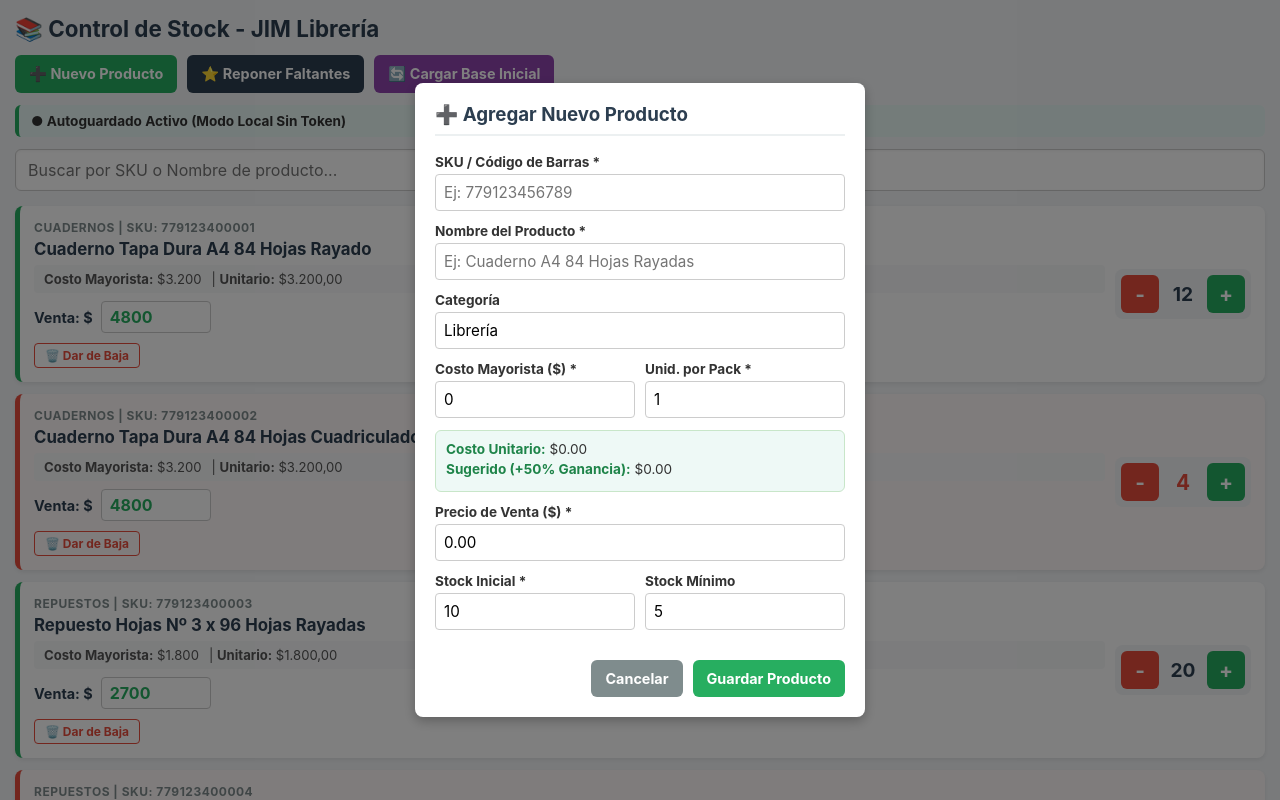
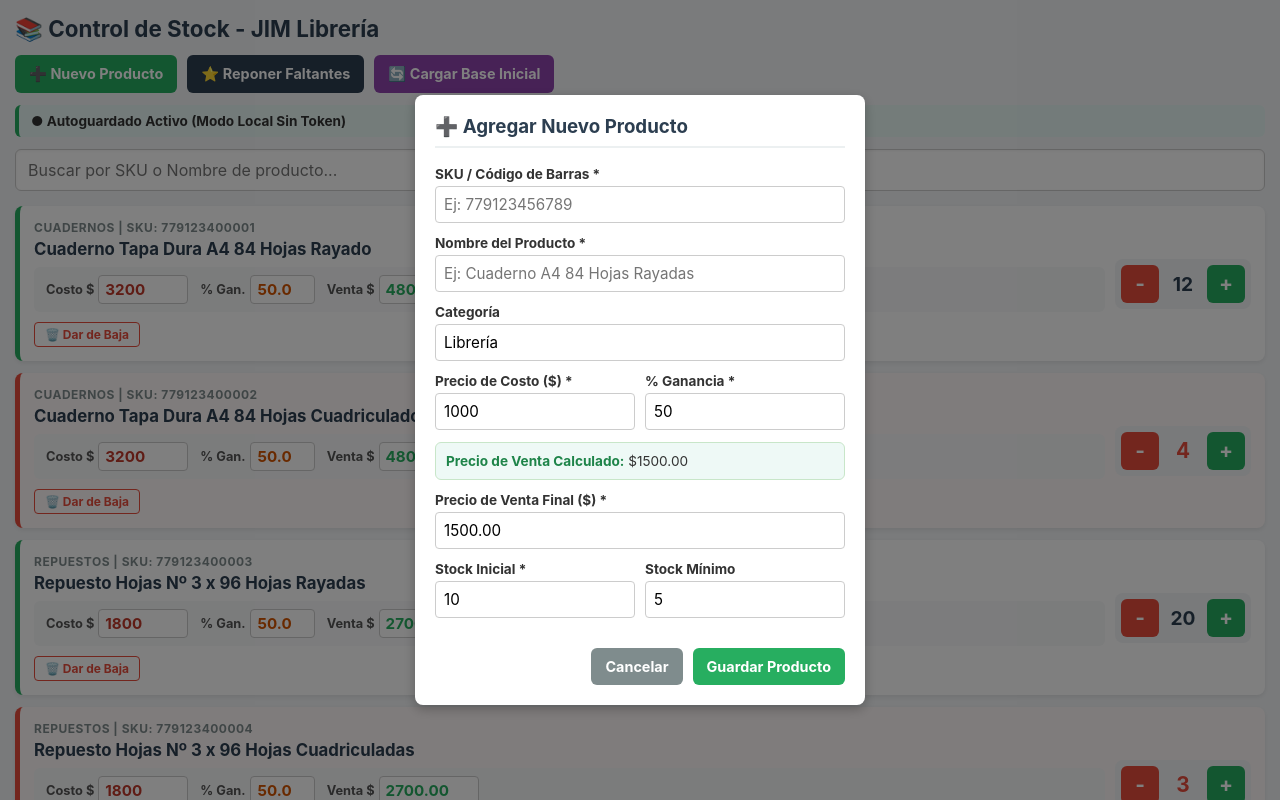
Before and after one commit to Marvin-894/control-stock, a plain HTML site: page index.html in a window 1280 px wide. Both pictures are taken after a click on the button "➕ Nuevo Producto". Shown: the top 800 px of the page. Drawn offline with Linux system fonts and the light colour scheme.

Commit message:
Refactor pricing logic and update input fields
Updated pricing input fields and calculations to include profit percentage. Adjusted styles and improved modal functionality for product pricing.

```diff
--- a/index.html
+++ b/index.html
@@ -94,33 +94,41 @@
     .card-title { font-weight: bold; font-size: 1.05rem; color: #2c3e50; margin: 4px 0 6px 0; }
 
     .price-details {
-      font-size: 0.82rem;
-      color: #555;
+      font-size: 0.85rem;
+      color: #333;
       display: flex;
       flex-wrap: wrap;
-      gap: 10px;
+      align-items: center;
+      gap: 12px;
       background: #f8f9fa;
-      padding: 6px 10px;
-      border-radius: 4px;
-      margin-top: 4px;
+      padding: 8px 12px;
+      border-radius: 6px;
+      margin-top: 8px;
     }
 
-    .card-price {
-      margin-top: 8px;
+    .price-input-group {
       display: flex;
       align-items: center;
-      gap: 8px;
+      gap: 4px;
     }
 
-    .card-price input {
-      width: 110px;
-      padding: 5px 8px;
+    .price-input-group label {
+      font-size: 0.8rem;
       font-weight: bold;
-      font-size: 1rem;
+      color: #555;
+    }
+
+    .price-input-group input {
+      padding: 4px 6px;
+      font-weight: bold;
+      font-size: 0.95rem;
       border: 1px solid #ccc;
       border-radius: 4px;
-      color: #27ae60;
     }
+
+    .input-costo { width: 90px; color: #c0392b; }
+    .input-ganancia { width: 65px; color: #d35400; text-align: center; }
+    .input-venta { width: 100px; color: #27ae60; }
 
     .btn-delete {
       background-color: transparent;
@@ -172,7 +180,7 @@
     }
     .stock-count.alert { color: #e74c3c; font-size: 1.3rem; }
 
-    /* Modal Formulario */
+    /* Modales */
     .modal-overlay {
       position: fixed;
       top: 0; left: 0;
@@ -210,7 +218,6 @@
       margin-bottom: 12px;
       font-size: 0.85rem;
     }
-    .calc-box div { margin-bottom: 4px; }
     .calc-box strong { color: #1e8449; }
   </style>
 </head>
@@ -248,23 +255,22 @@
 
         <div class="form-row">
           <div class="form-group" style="flex: 1;">
-            <label for="new-costo">Costo Mayorista ($) *</label>
-            <input type="number" id="new-costo" step="0.01" min="0" value="0" required oninput="calcularPreciosModal()" />
+            <label for="new-costo">Precio de Costo ($) *</label>
+            <input type="number" id="new-costo" step="0.01" min="0" value="1000" required oninput="calcularPreciosModal()" />
           </div>
           <div class="form-group" style="flex: 1;">
-            <label for="new-unidades">Unid. por Pack *</label>
-            <input type="number" id="new-unidades" min="1" value="1" required oninput="calcularPreciosModal()" />
+            <label for="new-ganancia">% Ganancia *</label>
+            <input type="number" id="new-ganancia" step="0.1" min="0" value="50" required oninput="calcularPreciosModal()" />
           </div>
         </div>
 
         <div class="calc-box">
-          <div><strong>Costo Unitario:</strong> $<span id="calc-unitario">0.00</span></div>
-          <div><strong>Sugerido (+50% Ganancia):</strong> $<span id="calc-sugerido">0.00</span></div>
+          <strong>Precio de Venta Calculado:</strong> $<span id="calc-precio-venta">1500.00</span>
         </div>
 
         <div class="form-group">
-          <label for="new-precio">Precio de Venta ($) *</label>
-          <input type="number" id="new-precio" step="0.01" min="0" required placeholder="Monto final al cliente" />
+          <label for="new-precio">Precio de Venta Final ($) *</label>
+          <input type="number" id="new-precio" step="0.01" min="0" required placeholder="Monto al cliente" oninput="ajustarGananciaDesdePrecioModal()" />
         </div>
 
         <div class="form-row">
@@ -287,27 +293,22 @@
   </div>
 
 <script>
-  // Productos base integrados
+  // Productos iniciales con fórmula de costo + % ganancia
   const PRODUCTOS_INICIALES = [
-    { sku: "779123400001", nombre: "Cuaderno Tapa Dura A4 84 Hojas Rayado", categoria: "Cuadernos", costo: 3200, unidadesPack: 1, precio: 4800, stock: 12, minimo: 5 },
-    { sku: "779123400002", nombre: "Cuaderno Tapa Dura A4 84 Hojas Cuadriculado", categoria: "Cuadernos", costo: 3200, unidadesPack: 1, precio: 4800, stock: 4, minimo: 5 },
-    { sku: "779123400003", nombre: "Repuesto Hojas Nº 3 x 96 Hojas Rayadas", categoria: "Repuestos", costo: 1800, unidadesPack: 1, precio: 2700, stock: 20, minimo: 8 },
-    { sku: "779123400004", nombre: "Repuesto Hojas Nº 3 x 96 Hojas Cuadriculadas", categoria: "Repuestos", costo: 1800, unidadesPack: 1, precio: 2700, stock: 3, minimo: 8 },
-    { sku: "779123400005", nombre: "Birome Roller Tinta Gel Azul (Pack x12)", categoria: "Escritura", costo: 4800, unidadesPack: 12, precio: 600, stock: 24, minimo: 10 },
-    { sku: "779123400006", nombre: "Lápiz Negro HB Grafito (Pack x12)", categoria: "Escritura", costo: 2400, unidadesPack: 12, precio: 300, stock: 36, minimo: 12 },
-    { sku: "779123400007", nombre: "Resma Papel A4 75g x 500 Hojas", categoria: "Papelería", costo: 5500, unidadesPack: 1, precio: 8250, stock: 2, minimo: 6 },
-    { sku: "779123400008", nombre: "Resma Papel Oficio 75g x 500 Hojas", categoria: "Papelería", costo: 6200, unidadesPack: 1, precio: 9300, stock: 8, minimo: 4 },
-    { sku: "779123400009", nombre: "Resaltador Pastel Surtido (Pack x4)", categoria: "Escritura", costo: 2200, unidadesPack: 4, precio: 825, stock: 15, minimo: 6 },
-    { sku: "779123400010", nombre: "Adhesivo Vinílico Sintético 120g", categoria: "Pegamentos", costo: 950, unidadesPack: 1, precio: 1425, stock: 18, minimo: 5 },
-    { sku: "779123400011", nombre: "Cinta Adhesiva Transparente 12x30", categoria: "Cintas", costo: 350, unidadesPack: 1, precio: 525, stock: 25, minimo: 10 },
-    { sku: "779123400012", nombre: "Tijera Escolar 13cm Acero Inoxidable", categoria: "Útiles", costo: 1100, unidadesPack: 1, precio: 1650, stock: 5, minimo: 5 },
-    { sku: "779123400013", nombre: "Regla Plástica Transparente 20cm", categoria: "Geometría", costo: 400, unidadesPack: 1, precio: 600, stock: 30, minimo: 8 },
-    { sku: "779123400014", nombre: "Goma de Borrar Dos Colores Lápiz/Tinta", categoria: "Escritura", costo: 250, unidadesPack: 1, precio: 375, stock: 40, minimo: 10 },
-    { sku: "779123400015", nombre: "Sacapuntas Metálico Doble Orificio", categoria: "Útiles", costo: 600, unidadesPack: 1, precio: 900, stock: 2, minimo: 6 }
+    { sku: "779123400001", nombre: "Cuaderno Tapa Dura A4 84 Hojas Rayado", categoria: "Cuadernos", costo: 3200, ganancia: 50, precio: 4800, stock: 12, minimo: 5 },
+    { sku: "779123400002", nombre: "Cuaderno Tapa Dura A4 84 Hojas Cuadriculado", categoria: "Cuadernos", costo: 3200, ganancia: 50, precio: 4800, stock: 4, minimo: 5 },
+    { sku: "779123400003", nombre: "Repuesto Hojas Nº 3 x 96 Hojas Rayadas", categoria: "Repuestos", costo: 1800, ganancia: 50, precio: 2700, stock: 20, minimo: 8 },
+    { sku: "779123400004", nombre: "Repuesto Hojas Nº 3 x 96 Hojas Cuadriculadas", categoria: "Repuestos", costo: 1800, ganancia: 50, precio: 2700, stock: 3, minimo: 8 },
+    { sku: "779123400005", nombre: "Birome Roller Tinta Gel Azul", categoria: "Escritura", costo: 400, ganancia: 50, precio: 600, stock: 24, minimo: 10 },
+    { sku: "779123400006", nombre: "Lápiz Negro HB Grafito", categoria: "Escritura", costo: 200, ganancia: 50, precio: 300, stock: 36, minimo: 12 },
+    { sku: "779123400007", nombre: "Resma Papel A4 75g x 500 Hojas", categoria: "Papelería", costo: 5500, ganancia: 50, precio: 8250, stock: 2, minimo: 6 },
+    { sku: "779123400008", nombre: "Resma Papel Oficio 75g x 500 Hojas", categoria: "Papelería", costo: 6200, ganancia: 50, precio: 9300, stock: 8, minimo: 4 },
+    { sku: "779123400009", nombre: "Resaltador Pastel Surtido", categoria: "Escritura", costo: 550, ganancia: 50, precio: 825, stock: 15, minimo: 6 },
+    { sku: "779123400010", nombre: "Adhesivo Vinílico Sintético 120g", categoria: "Pegamentos", costo: 950, ganancia: 50, precio: 1425, stock: 18, minimo: 5 }
   ];
 
   const STORAGE_KEYS = {
-    PRODUCTS: 'jim_stock_productos_v2',
+    PRODUCTS: 'jim_stock_productos_v3',
     SEARCH: 'jim_stock_search_query',
     FALTANTES: 'jim_stock_solo_faltantes'
   };
@@ -326,38 +327,49 @@
     statusEl.style.color = type === 'saving' ? '#e67e22' : '#27ae60';
   }
 
-  function calcularValoresProducto(p) {
-    const costoMayorista = parseFloat(p.costo) || 0;
-    const unidadesPack = parseInt(p.unidadesPack || p.unidades_pack) || 1;
-    const costoUnitario = costoMayorista / unidadesPack;
-    const precioSugerido = costoUnitario * 1.5;
-    const precioVenta = parseFloat(p.precio) || precioSugerido;
+  // FÓRMULA DE RECARGO DIRECTO (MARKUP)
+  // Venta = Costo * (1 + Ganancia / 100)
+  function calcularPrecioVenta(costo, ganancia) {
+    const c = parseFloat(costo) || 0;
+    const g = parseFloat(ganancia) || 0;
+    return c * (1 + (g / 100));
+  }
 
-    return { costoMayorista, unidadesPack, costoUnitario, precioSugerido, precioVenta };
+  // Ganancia (%) = ((Venta - Costo) / Costo) * 100
+  function calcularPorcentajeGanancia(costo, venta) {
+    const c = parseFloat(costo) || 0;
+    const v = parseFloat(venta) || 0;
+    if (c <= 0) return 0;
+    return ((v - c) / c) * 100;
   }
 
   function calcularPreciosModal() {
     const costo = parseFloat(document.getElementById('new-costo').value) || 0;
-    const unidades = parseInt(document.getElementById('new-unidades').value) || 1;
-    const unitario = costo / unidades;
-    const sugerido = unitario * 1.5;
+    const ganancia = parseFloat(document.getElementById('new-ganancia').value) || 0;
 
-    document.getElementById('calc-unitario').textContent = unitario.toFixed(2);
-    document.getElementById('calc-sugerido').textContent = sugerido.toFixed(2);
+    const ventaCalculada = calcularPrecioVenta(costo, ganancia);
 
-    const inputPrecio = document.getElementById('new-precio');
-    if (!inputPrecio.value || inputPrecio.dataset.autocompletado === "true") {
-      inputPrecio.value = sugerido.toFixed(2);
-      inputPrecio.dataset.autocompletado = "true";
+    document.getElementById('calc-precio-venta').textContent = ventaCalculada.toFixed(2);
+    document.getElementById('new-precio').value = ventaCalculada.toFixed(2);
+  }
+
+  function ajustarGananciaDesdePrecioModal() {
+    const costo = parseFloat(document.getElementById('new-costo').value) || 0;
+    const precioVenta = parseFloat(document.getElementById('new-precio').value) || 0;
+
+    if (costo > 0) {
+      const g = calcularPorcentajeGanancia(costo, precioVenta);
+      document.getElementById('new-ganancia').value = g.toFixed(1);
+      document.getElementById('calc-precio-venta').textContent = precioVenta.toFixed(2);
     }
   }
 
   function autoguardarLocal() {
-    setStatus('⌛ Guardando...', 'saving');
+    setStatus('⌛ Guardando cambios...', 'saving');
     localStorage.setItem(STORAGE_KEYS.PRODUCTS, JSON.stringify(productos));
     setTimeout(() => {
-      setStatus('● Autoguardado Activo (Cambios guardados en este dispositivo)', 'ok');
-    }, 250);
+      setStatus('● Autoguardado Activo (Modo Local Sin Token)', 'ok');
+    }, 200);
   }
 
   function cargarDatosInicios() {
@@ -405,10 +417,10 @@
   function abrirModalNuevoProducto() {
     modalEl.classList.add('active');
     document.getElementById('add-product-form').reset();
-    document.getElementById('new-unidades').value = 1;
+    document.getElementById('new-costo').value = 1000;
+    document.getElementById('new-ganancia').value = 50;
     document.getElementById('new-stock').value = 10;
     document.getElementById('new-minimo').value = 5;
-    document.getElementById('new-precio').dataset.autocompletado = "false";
     calcularPreciosModal();
   }
 
@@ -423,7 +435,7 @@
     const nombre = document.getElementById('new-nombre').value.trim();
     const categoria = document.getElementById('new-categoria').value.trim() || 'Librería';
     const costo = parseFloat(document.getElementById('new-costo').value) || 0;
-    const unidadesPack = parseInt(document.getElementById('new-unidades').value, 10) || 1;
+    const ganancia = parseFloat(document.getElementById('new-ganancia').value) || 0;
     const precio = parseFloat(document.getElementById('new-precio').value) || 0;
     const stock = parseInt(document.getElementById('new-stock').value, 10) || 0;
     const minimo = parseInt(document.getElementById('new-minimo').value, 10) || 5;
@@ -434,7 +446,7 @@
       return;
     }
 
-    const nuevoProd = { sku, nombre, categoria, costo, unidadesPack, precio, stock, minimo };
+    const nuevoProd = { sku, nombre, categoria, costo, ganancia, precio, stock, minimo };
     productos.push(nuevoProd);
 
     render();
@@ -453,24 +465,34 @@
     }
   }
 
+  function actualizarValoresTarjeta(sku, campo, valor) {
+    const prod = productos.find(p => String(p.sku) === String(sku));
+    if (!prod) return;
+
+    const numVal = parseFloat(valor.replace(',', '.'));
+    if (isNaN(numVal) || numVal < 0) return;
+
+    if (campo === 'costo') {
+      prod.costo = numVal;
+      prod.precio = calcularPrecioVenta(prod.costo, prod.ganancia || 50);
+    } else if (campo === 'ganancia') {
+      prod.ganancia = numVal;
+      prod.precio = calcularPrecioVenta(prod.costo, prod.ganancia);
+    } else if (campo === 'precio') {
+      prod.precio = numVal;
+      prod.ganancia = calcularPorcentajeGanancia(prod.costo, prod.precio);
+    }
+
+    render();
+    autoguardarLocal();
+  }
+
   function modificarStock(sku, delta) {
     const prod = productos.find(p => String(p.sku) === String(sku));
     if (prod) {
       const nuevoStock = (Number(prod.stock) || 0) + delta;
       prod.stock = nuevoStock < 0 ? 0 : nuevoStock;
 
-      render();
-      autoguardarLocal();
-    }
-  }
-
-  function modificarPrecioVenta(sku, nuevoPrecioStr) {
-    const nuevoPrecio = parseFloat(nuevoPrecioStr.replace(',', '.'));
-    if (isNaN(nuevoPrecio) || nuevoPrecio < 0) return;
-
-    const prod = productos.find(p => String(p.sku) === String(sku));
-    if (prod && prod.precio !== nuevoPrecio) {
-      prod.precio = nuevoPrecio;
       render();
       autoguardarLocal();
     }
@@ -510,7 +532,9 @@
       const limiteMinimo = p.minimo !== undefined ? Number(p.minimo) : 5;
       const esCritico = stockActual <= limiteMinimo;
 
-      const calc = calcularValoresProducto(p);
+      const costoVal = parseFloat(p.costo) || 0;
+      const gananciaVal = p.ganancia !== undefined ? parseFloat(p.ganancia) : 50;
+      const precioVentaVal = p.precio !== undefined ? parseFloat(p.precio) : calcularPrecioVenta(costoVal, gananciaVal);
 
       const card = document.createElement('div');
       card.className = `product-card ${esCritico ? 'low-stock' : ''}`;
@@ -521,17 +545,32 @@
           <div class="card-title">${p.nombre}</div>
 
           <div class="price-details">
-            <span><strong>Costo Mayorista:</strong> $${calc.costoMayorista.toLocaleString('es-AR')}</span>
-            ${calc.unidadesPack > 1 ? `<span>| <strong>Pack x${calc.unidadesPack}</strong></span>` : ''}
-            <span>| <strong>Unitario:</strong> $${calc.costoUnitario.toLocaleString('es-AR', {minimumFractionDigits: 2, maximumFractionDigits: 2})}</span>
-          </div>
+            <div class="price-input-group">
+              <label>Costo $</label>
+              <input type="number"
+                     step="0.01"
+                     class="input-costo"
+                     value="${costoVal}"
+                     onchange="actualizarValoresTarjeta('${p.sku}', 'costo', this.value)" />
+            </div>
 
-          <div class="card-price">
-            <label style="font-size: 0.9rem; font-weight: bold; color: #2c3e50;">Venta: $</label>
-            <input type="number"
-                   step="0.01"
-                   value="${calc.precioVenta}"
-                   onchange="modificarPrecioVenta('${p.sku}', this.value)" />
+            <div class="price-input-group">
+              <label>% Gan.</label>
+              <input type="number"
+                     step="0.1"
+                     class="input-ganancia"
+                     value="${gananciaVal.toFixed(1)}"
+                     onchange="actualizarValoresTarjeta('${p.sku}', 'ganancia', this.value)" />
+            </div>
+
+            <div class="price-input-group">
+              <label>Venta $</label>
+              <input type="number"
+                     step="0.01"
+                     class="input-venta"
+                     value="${precioVentaVal.toFixed(2)}"
+                     onchange="actualizarValoresTarjeta('${p.sku}', 'precio', this.value)" />
+            </div>
           </div>
 
           <button class="btn-delete" onclick="eliminarProducto('${p.sku}')">🗑️ Dar de Baja</button>
@@ -549,10 +588,6 @@
 
   if (searchInput) searchInput.addEventListener('input', render);
 
-  document.getElementById('new-precio').addEventListener('input', function() {
-    this.dataset.autocompletado = "false";
-  });
-
   cargarDatosInicios();
 </script>
 </body>
```
